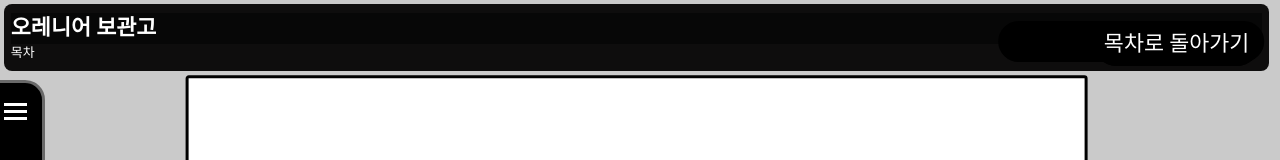
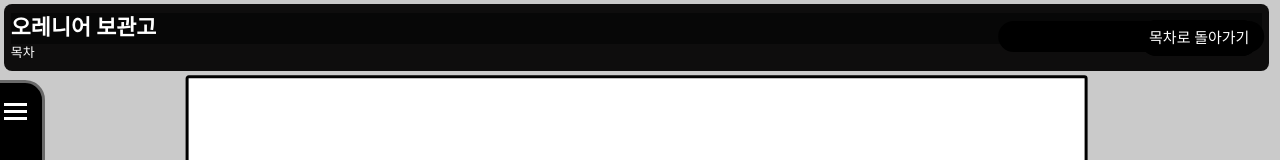
Before and after one commit to Orenier/Log_repository, a website: page index.html in a window 1280 px wide. Shown: the top 160 px of the page. Drawn offline with Linux system fonts and the light colour scheme; a web font is replaced by a local one.

Commit message:
목차 폰트 수정

```diff
--- a/styles/styles.css
+++ b/styles/styles.css
@@ -349,7 +349,7 @@ body::-webkit-scrollbar-track {
     .mockcha {z-index: 100000;
       text-align: right;
       font-family:'Newgunser';
-      font-size:2.72vh;
+      font-size:15px;
       color:white;
       background-color: rgb(0, 0, 0);
       border: 5px solid rgb(0, 0, 0);	/* cild 영역을 빨간 상자로 표시 */
```
